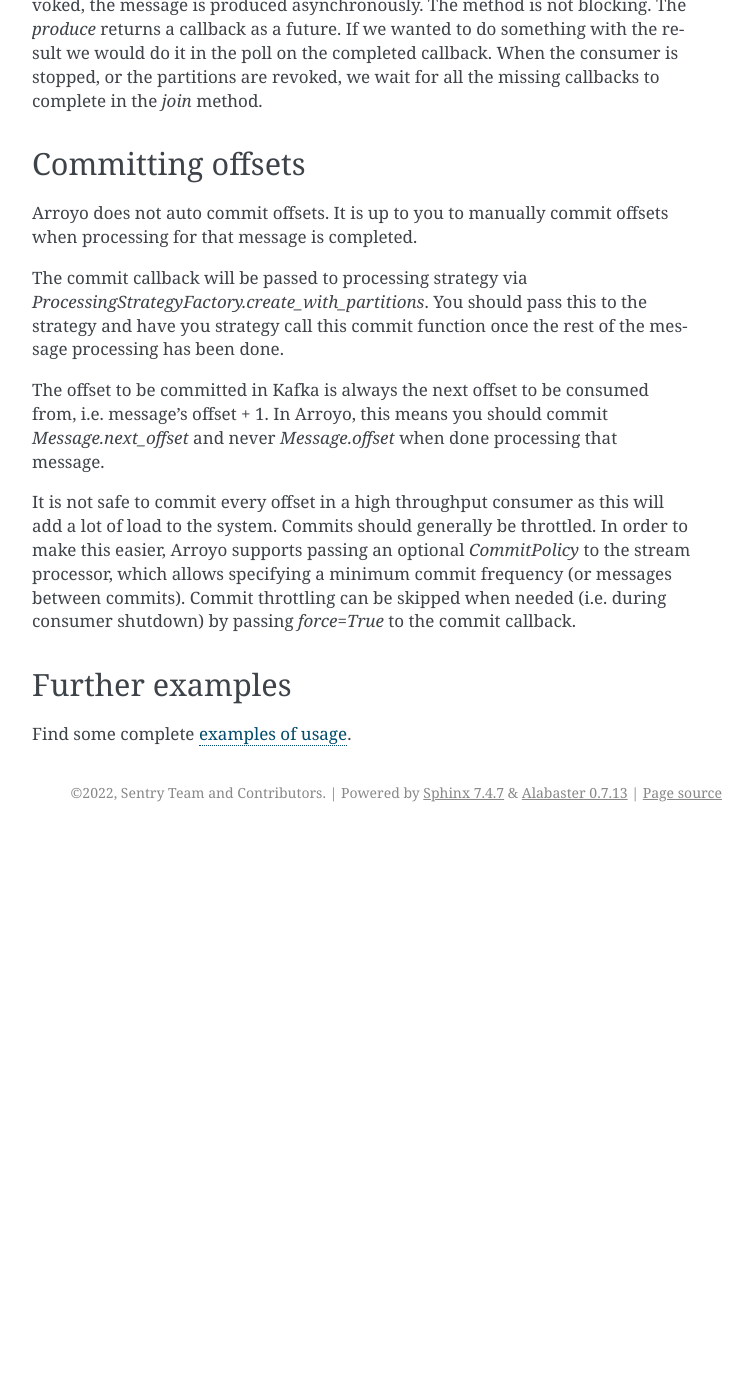
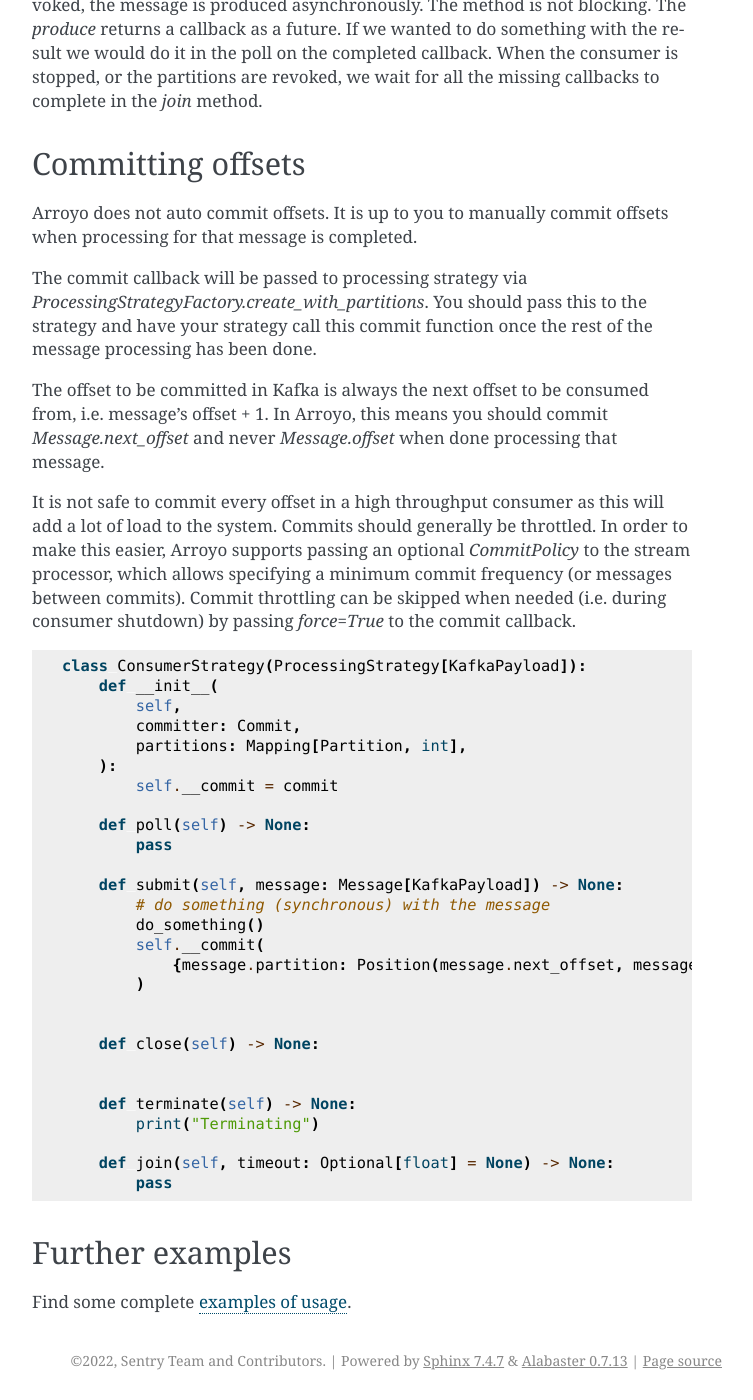
Before and after one commit to getsentry/arroyo, a Sphinx documentation site: the page built from docs/source/getstarted.rst, in a window 1280 px wide and 1400 px high, scrolled down 5044 px. Shown: the whole window, without its empty margins (388-1141 px from the left). Built offline with Sphinx 7.4.7, drawn with Linux system fonts in a browser that asks for light colours; before the commit the page ends 5876 px from its top, so only the background shows below that; some of the changed text lies outside the part shown.

Commit message:
update getstarted

```diff
--- a/docs/source/getstarted.rst
+++ b/docs/source/getstarted.rst
@@ -236,7 +236,7 @@ Now we will add some logic to the `ProcessingStrategy` to produce messages on a
             )
 
         def poll(self) -> None:
-            while self.____callbacks and self.__callbacks[0].future.done():
+            while self.__callbacks and self.__callbacks[0].future.done():
                 self.__callbacks.popleft()
 
         def submit(self, message: Message[KafkaPayload]) -> None:
@@ -255,7 +255,7 @@ Now we will add some logic to the `ProcessingStrategy` to produce messages on a
             print("Terminating")
 
         def join(self, timeout: Optional[float] = None) -> None:
-            while self.____callbacks
+            while self.__callbacks
                 c = self.__callbacks.popleft()
                 c.result()
 
@@ -272,7 +272,7 @@ Arroyo does not auto commit offsets. It is up to you to manually commit offsets
 message is completed.
 
 The commit callback will be passed to processing strategy via `ProcessingStrategyFactory.create_with_partitions`.
-You should pass this to the strategy and have you strategy call this commit function once the rest of the message
+You should pass this to the strategy and have your strategy call this commit function once the rest of the message
 processing has been done.
 
 The offset to be committed in Kafka is always the next offset to be consumed from, i.e. message's offset + 1.
@@ -284,6 +284,36 @@ Commits should generally be throttled. In order to make this easier, Arroyo supp
 to the stream processor, which allows specifying a minimum commit frequency (or messages between commits). Commit
 throttling can be skipped when needed (i.e. during consumer shutdown) by passing `force=True` to the commit callback.
 
+.. code-block:: Python
+
+    class ConsumerStrategy(ProcessingStrategy[KafkaPayload]):
+        def __init__(
+            self,
+            committer: Commit,
+            partitions: Mapping[Partition, int],
+        ):
+            self.__commit = commit
+
+        def poll(self) -> None:
+            pass
+
+        def submit(self, message: Message[KafkaPayload]) -> None:
+            # do something (synchronous) with the message
+            do_something()
+            self.__commit(
+                {message.partition: Position(message.next_offset, message.timestamp)}
+            )
+
+
+        def close(self) -> None:
+
+
+        def terminate(self) -> None:
+            print("Terminating")
+
+        def join(self, timeout: Optional[float] = None) -> None:
+            pass
+
 
 Further examples
 ================
```
